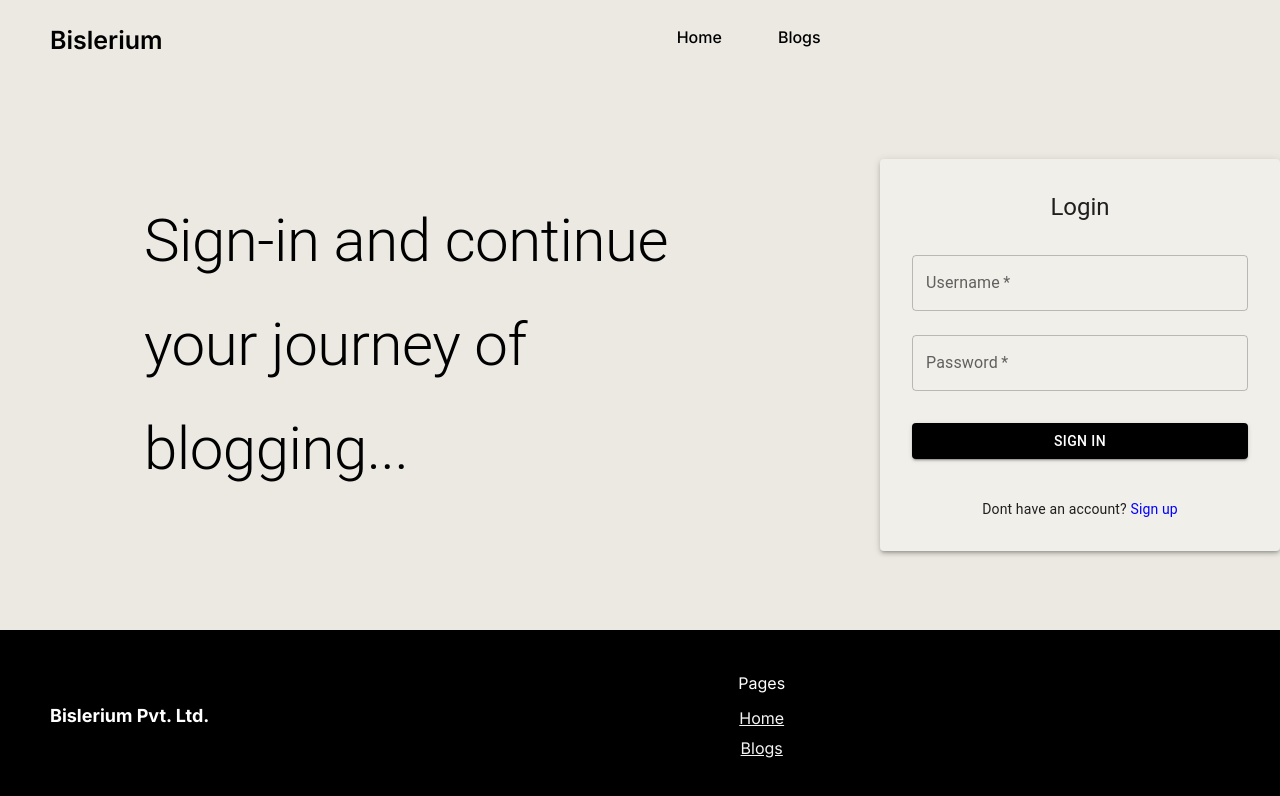
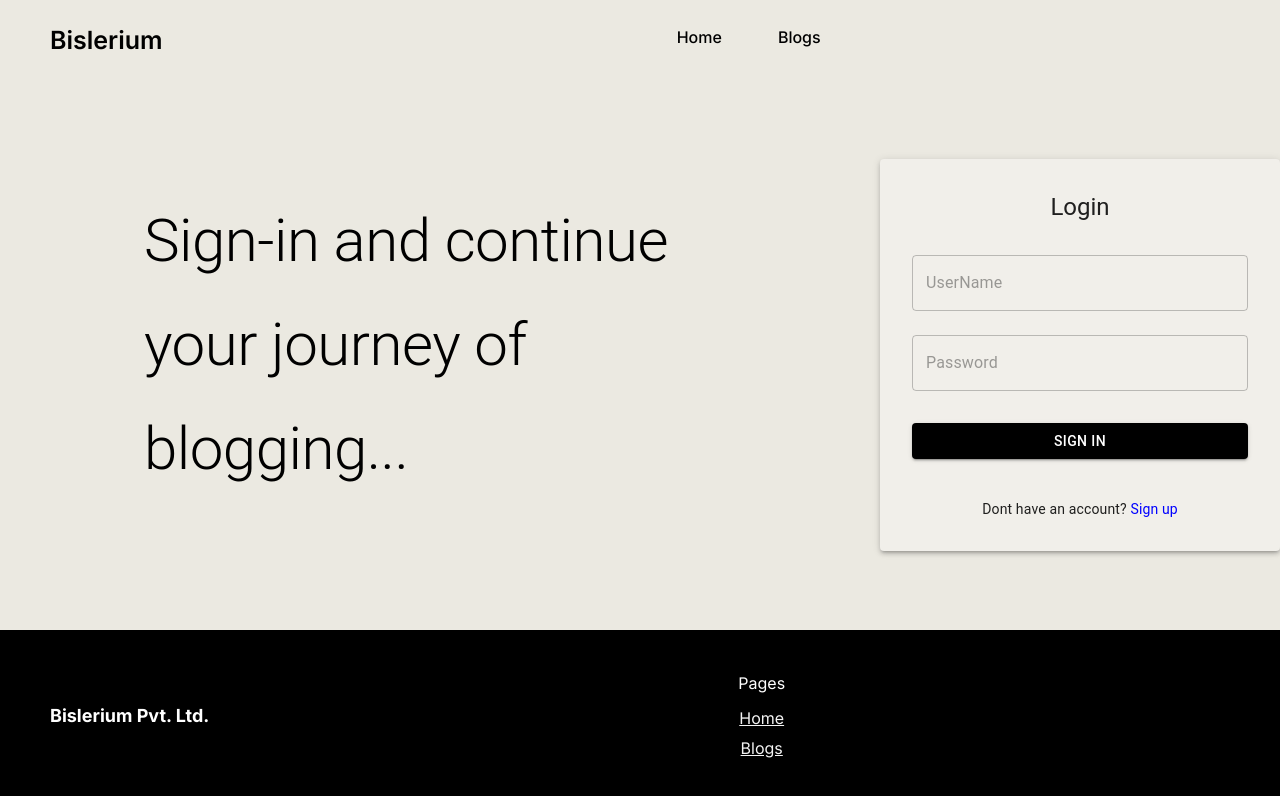
Before and after one commit to kshxg03/application-2, a Next.js app: page /login in a window 1280 px wide. Shown: the top 796 px of the page. Built offline with nearby package versions, Linux system fonts and the light colour scheme.

Commit message:
Login Update

```diff
--- a/src/app/(auth)/login/page.tsx
+++ b/src/app/(auth)/login/page.tsx
@@ -1,15 +1,53 @@
-import React from "react";
+"use client";
+import { CustomError } from "@/app/common/errors/custom.error";
+import { LoginCommon } from "@/app/common/helper/login.request";
 import {
+  ReturnProps,
+  validationForm,
+} from "@/app/common/helper/login.validation";
+import {
+  Box,
+  Button,
   Container,
+  Paper,
+  TextField,
   Typography,
-  TextField,
-  Button,
-  Box,
-  Paper,
 } from "@mui/material";
 import Link from "next/link";
+import { useState } from "react";
 
 const LoginPage = () => {
+  const [userName, setUserName] = useState("");
+  const [password, setPassword] = useState("");
+  const [errorMessage, setErrorMessage] = useState("");
+  const [userNameEmptyError, setUserNameEmptyError] = useState("");
+  const [passwordEmptyError, setPasswordEmptyError] = useState("");
+
+  async function HandleLogin() {
+    try {
+      const validateForm: ReturnProps = validationForm(userName, password);
+      if (validateForm.isEmpty) {
+        if (validateForm.forUserName) {
+          setUserNameEmptyError(validateForm.forUserName);
+        }
+        if (validateForm.forPassword) {
+          setPasswordEmptyError(validateForm.forPassword);
+        }
+      } else {
+        const response = await LoginCommon({ userName, password });
+        console.log("This is Response: ", response.Data);
+      }
+    } catch (error) {
+      if (error instanceof CustomError) {
+        console.log("This is Error in fetch: ", error._error);
+        if (error._error.Message instanceof Array) {
+          //This is not require since every thing is handle by frontend
+        }
+        setErrorMessage(error._error.Message);
+        console.log("This is Error: ", error._error.Message);
+      }
+    }
+  }
   return (
     <Container
       component="main"
@@ -66,18 +104,37 @@ const LoginPage = () => {
           <Typography component="h1" variant="h5" sx={{ mb: 2 }}>
             Login
           </Typography>
-          <TextField margin="normal" required fullWidth label="Username" />
+          {errorMessage}
           <TextField
             margin="normal"
             required
             fullWidth
-            label="Password"
+            placeholder={userNameEmptyError || "UserName"}
+            onChange={(e) => {
+              setUserName(e.target.value);
+              if (e.target.value.trim() !== "") {
+                setUserNameEmptyError("");
+              }
+            }}
+          />
+          <TextField
+            margin="normal"
+            required
+            fullWidth
+            placeholder={passwordEmptyError || "Password"}
             type="password"
+            onChange={(e) => {
+              setPassword(e.target.value);
+              if (e.target.value.trim() !== "") {
+                setPasswordEmptyError("");
+              }
+            }}
           />
           <Button
             type="submit"
             fullWidth
             variant="contained"
+            onClick={HandleLogin}
             sx={{
               mt: 3,
               backgroundColor: "black",
--- /dev/null
+++ b/src/app/common/constant/constant.ts
@@ -0,0 +1 @@
+export const BASE_URL = "https://localhost:7251/";
--- /dev/null
+++ b/src/app/common/errors/custom.error.ts
@@ -0,0 +1,11 @@
+export class CustomError<T> {
+  public readonly _error: TypeError<T>;
+
+  constructor(error: TypeError<T>) {
+    this._error = error;
+  }
+}
+
+export interface TypeError<T> {
+  Message: string | Object | Array<T> | any;
+}
--- /dev/null
+++ b/src/app/common/helper/login.request.ts
@@ -0,0 +1,22 @@
+import { BASE_URL } from "../constant/constant";
+import { CustomError } from "../errors/custom.error";
+export interface LoginProps {
+  userName: string;
+  password: string;
+}
+
+export async function LoginCommon(dataToSend: LoginProps) {
+  const response: Response = await fetch(`${BASE_URL}api/user/auth/login`, {
+    method: "POST",
+    headers: {
+      "Content-Type": "application/json",
+    },
+    body: JSON.stringify(dataToSend),
+  });
+  if (!response.ok) {
+    const error = await response.json();
+    console.log("This is Error in LoginCommon: ", error);
+    throw new CustomError(error);
+  }
+  return await response.json();
+}
--- /dev/null
+++ b/src/app/common/helper/login.validation.ts
@@ -0,0 +1,26 @@
+export interface ReturnProps {
+    forUserName: string | null;
+    forPassword: string | null;
+    isEmpty: boolean | null;
+  }
+
+  export function validationForm(
+    userName: string | null | undefined,
+    password: string | null
+  ): ReturnProps {
+    let returnObject: ReturnProps = {
+      forUserName: null, //default null
+      forPassword: null, //default null
+      isEmpty: false, //default false
+    };
+
+    if (!userName) {
+      returnObject.forUserName = "User name field cannot be empty";
+      returnObject.isEmpty = true;
+    }
+    if (!password) {
+      returnObject.forPassword = "Password field cannot be empty";
+      returnObject.isEmpty = true;
+    }
+    return returnObject;
+  }
```
